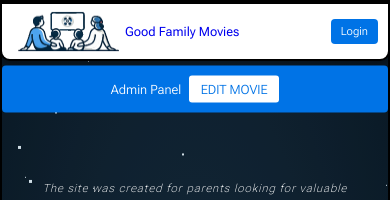
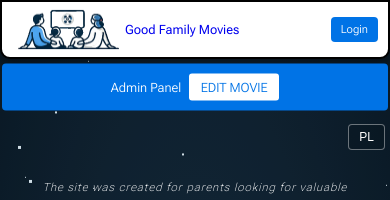
Before and after one commit to artur-IT/Our-Family-Films, a Next.js app: page /admin in a window 390 px wide. Shown: the top 200 px of the page. Built offline with nearby package versions, Linux system fonts and the light colour scheme; no server answers; the database is empty.

Commit message:
fix css in portrait view

```diff
--- a/src/app/admin/admin.module.css
+++ b/src/app/admin/admin.module.css
@@ -64,6 +64,7 @@
     margin: 0 auto;
     color: #fff;
     background-color: var(--button);
+    z-index: 5;
   }
   .buttons {
     width: 90px;
--- a/src/app/layout.module.css
+++ b/src/app/layout.module.css
@@ -49,5 +49,6 @@ body.main {
 
   .wrap {
     position: relative;
+    border: none;
   }
 }
--- a/src/components/Hero/Hero.module.css
+++ b/src/components/Hero/Hero.module.css
@@ -38,7 +38,7 @@
   cursor: pointer;
   font-size: 12px;
   transition: all 0.3s ease;
-  z-index: 10;
+  z-index: 1;
 }
 
 .languageToggle:hover {
@@ -90,4 +90,8 @@
     font-size: 0.7rem;
     line-height: 1.3rem;
   }
+  .languageToggle {
+    top: 0px;
+    right: 5px;
+  }
 }
```
